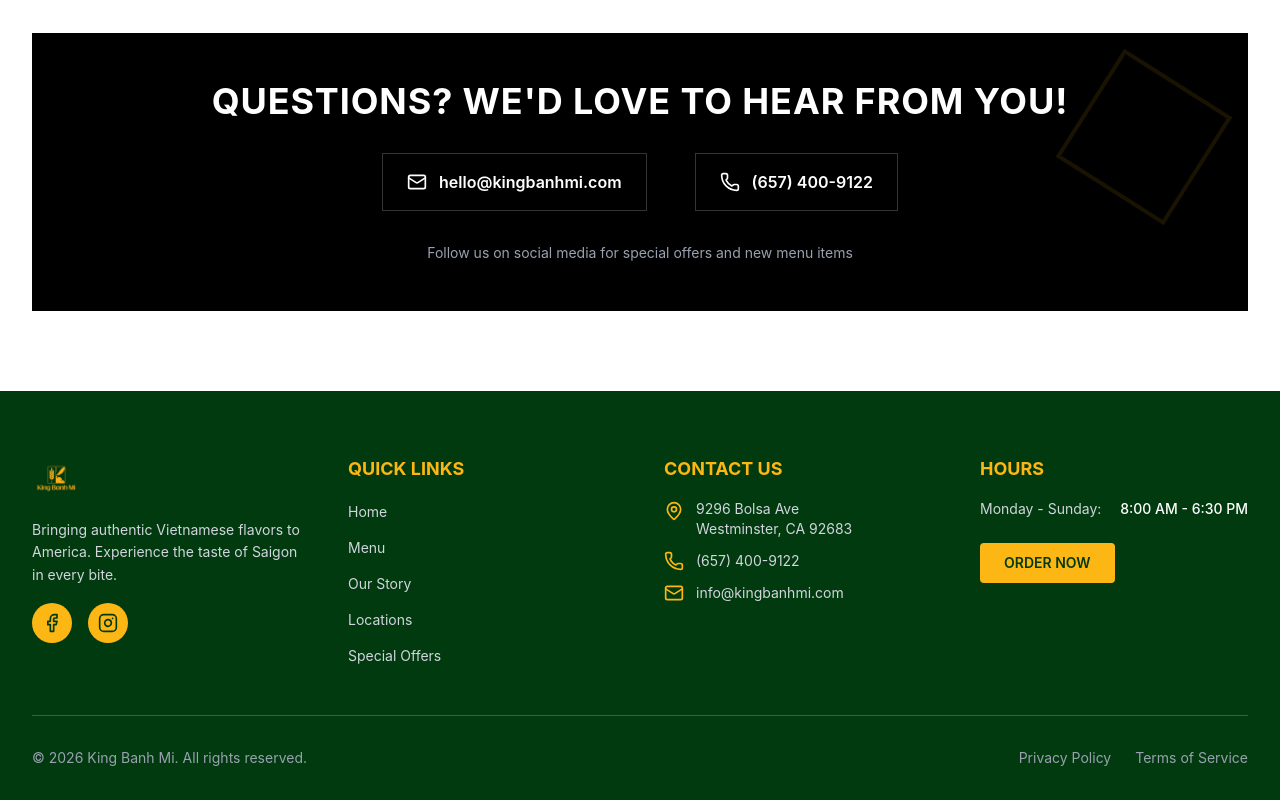
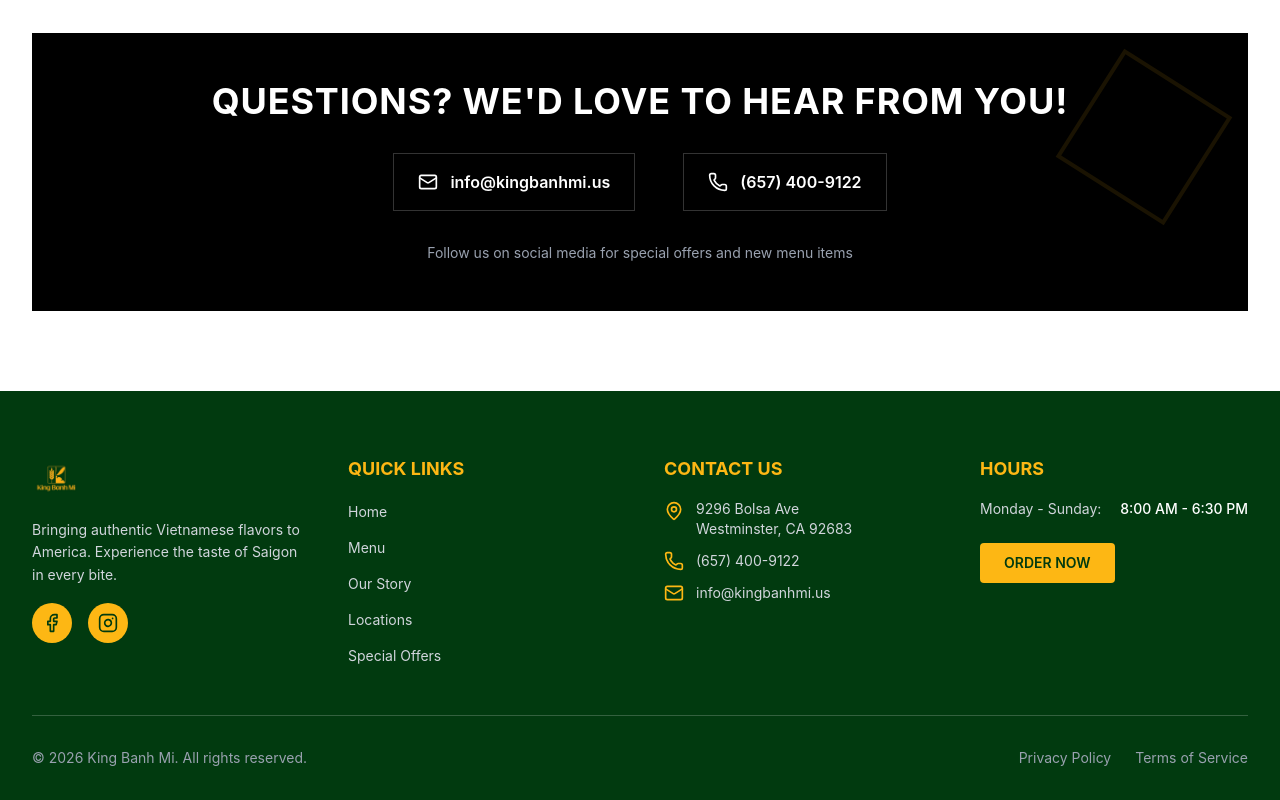
Before and after one commit to hoainhandev/kingbanhmi-website, a React (Vite) app: page / in a window 1280 px wide. Shown: the part 5281-6081 px from the top of the page. Built offline with nearby package versions, Linux system fonts and the light colour scheme.

Commit message:
Update contact emails to info@kingbanhmi.us

```diff
--- a/src/app/components/Footer.tsx
+++ b/src/app/components/Footer.tsx
@@ -97,10 +97,10 @@
               <li className="flex items-center space-x-3">
                 <Mail className="w-5 h-5 text-[#FDB714] flex-shrink-0" />
                 <a
-                  href="mailto:info@kingbanhmi.com"
+                  href="mailto:info@kingbanhmi.us"
                   className="text-gray-300 hover:text-[#FDB714] transition-colors text-sm"
                 >
-                  info@kingbanhmi.com
+                  info@kingbanhmi.us
                 </a>
               </li>
             </ul>
--- a/src/app/components/LocationSection.tsx
+++ b/src/app/components/LocationSection.tsx
@@ -132,13 +132,13 @@
 
             <div className="flex flex-col md:flex-row justify-center items-center space-y-6 md:space-y-0 md:space-x-12 mb-8">
               <motion.a
-                href="mailto:hello@kingbanhmi.com"
+                href="mailto:info@kingbanhmi.us"
                 className="flex items-center space-x-3 border border-white/20 px-6 py-4 hover:border-[#FDB714] hover:bg-[#FDB714] hover:text-[#1a5633] transition-all"
                 whileHover={{ scale: 1.05, y: -3 }}
                 whileTap={{ scale: 0.95 }}
               >
                 <Mail className="w-5 h-5" />
-                <span className="text-base font-semibold">hello@kingbanhmi.com</span>
+                <span className="text-base font-semibold">info@kingbanhmi.us</span>
               </motion.a>
 
               <motion.a
```
